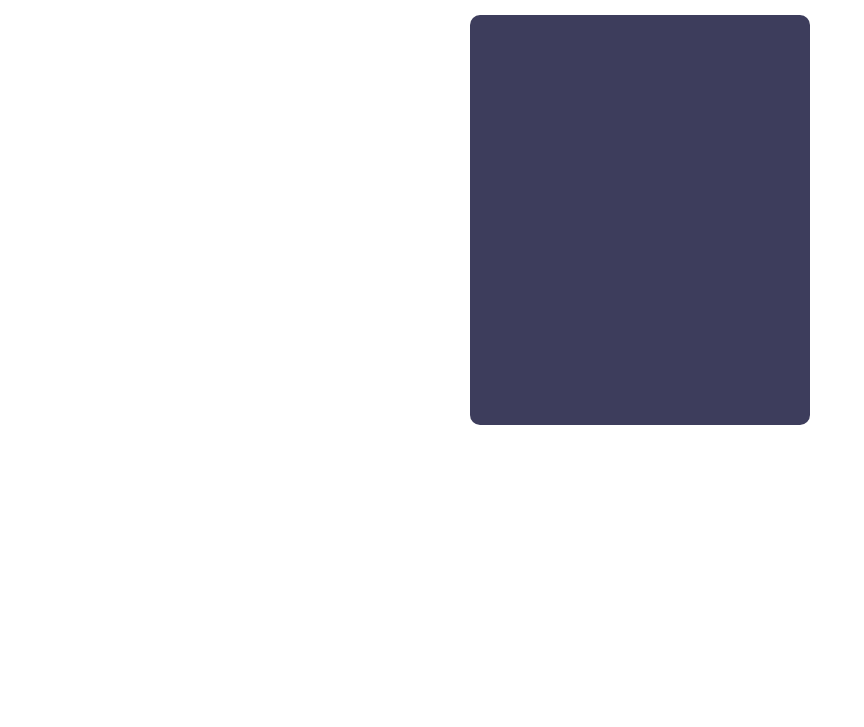
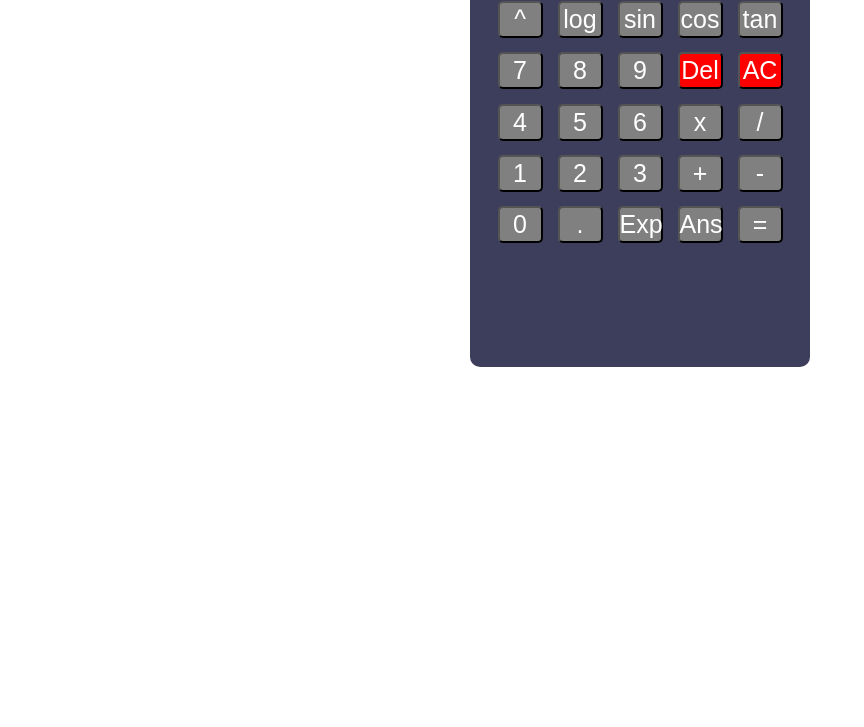
Before and after one commit to Pritinalkar/calculator-1, a plain HTML site: page index.html in a window 1280 px wide. Shown: the part 73-800 px from the top of the page, without its empty margins (0-864 px from the left). Drawn offline with Linux system fonts and the light colour scheme.

Commit message:
calculator buttons added

```diff
--- a/index.html
+++ b/index.html
@@ -14,12 +14,60 @@
             padding: 20px;
             padding-top: 40px;
         }
+        .btn{
+            display: flex;
+            flex-direction: column;
+            height: 250px;
+            flex-wrap: wrap;
+            justify-content: space-between;
+            align-items: center;
+        }
+        .btn1{
+            width: 45px;
+            text-align: center;
+            padding: 2px 0;
+            font-size: 25px;
+            margin: 4px ;
+            border-radius: 5px;
+            background-color: gray;
+            color: white;
+            cursor: pointer;
+        }
+        .bt-1{
+            background-color: red;
+        }
     </style>
 </head>
 <body>
-    <h1>Calculator</h1>
+
     <div class="body">
-
+        <div class="btn">
+            <button class="btn1">^</button>
+            <button class="btn1">7</button>
+            <button class="btn1">4</button>
+            <button class="btn1">1</button>
+            <button class="btn1">0</button>
+            <button class="btn1">log</button>
+            <button class="btn1">8</button>
+            <button class="btn1">5</button>
+            <button class="btn1">2</button>
+            <button class="btn1">.</button>
+            <button class="btn1">sin</button>
+            <button class="btn1">9</button>
+            <button class="btn1">6</button>
+            <button class="btn1">3</button>
+            <button class="btn1">Exp</button>
+            <button class="btn1">cos</button>
+            <button class="btn1 bt-1">Del</button>
+            <button class="btn1">x</button>
+            <button class="btn1">+</button>
+            <button class="btn1">Ans</button>
+            <button class="btn1">tan</button>
+            <button class="btn1 bt-1">AC</button>
+            <button class="btn1">/</button>
+            <button class="btn1">-</button>
+            <button class="btn1">=</button>
+                    </div>
         </div>
 </body>
 </html>
```
